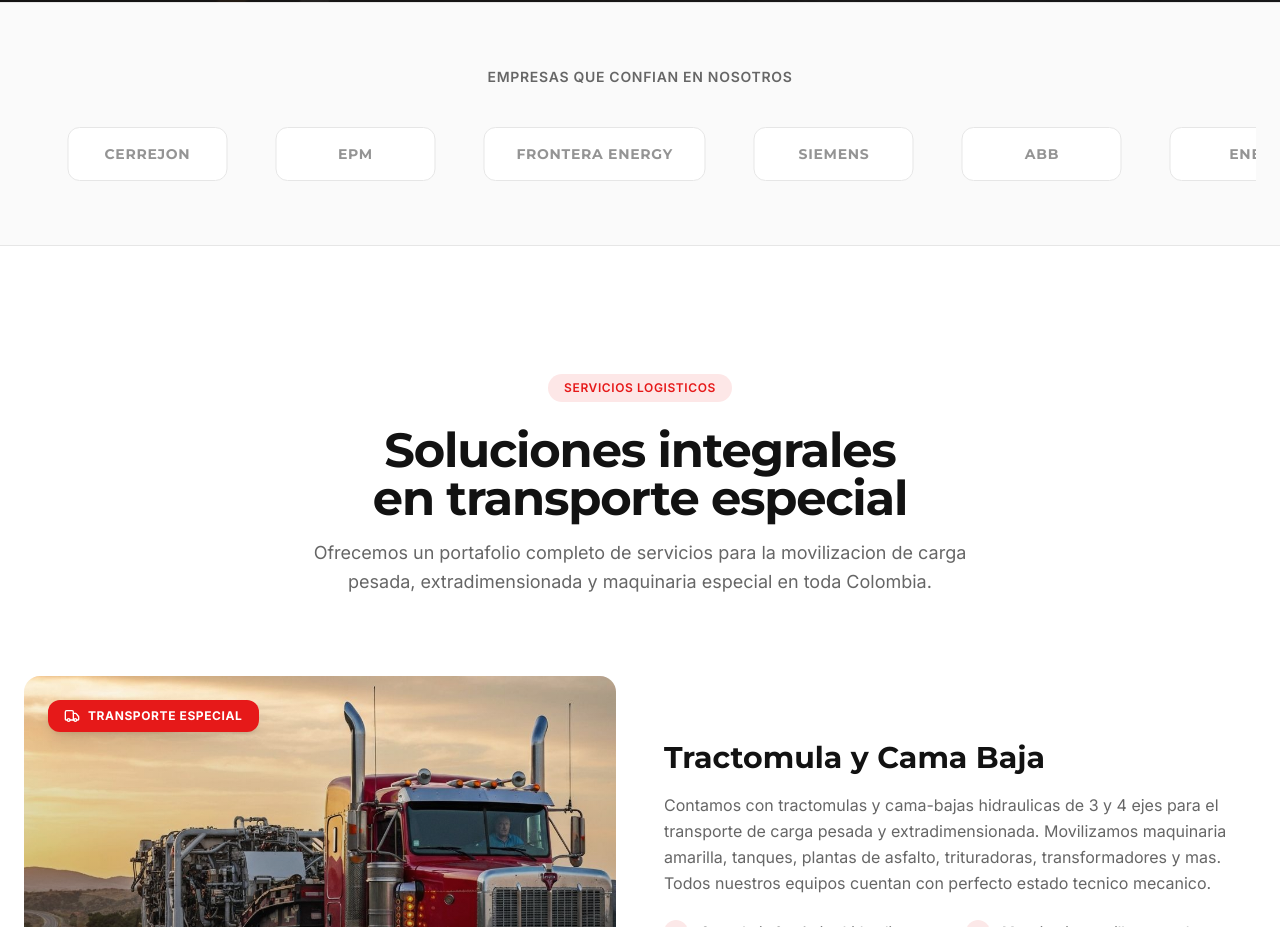
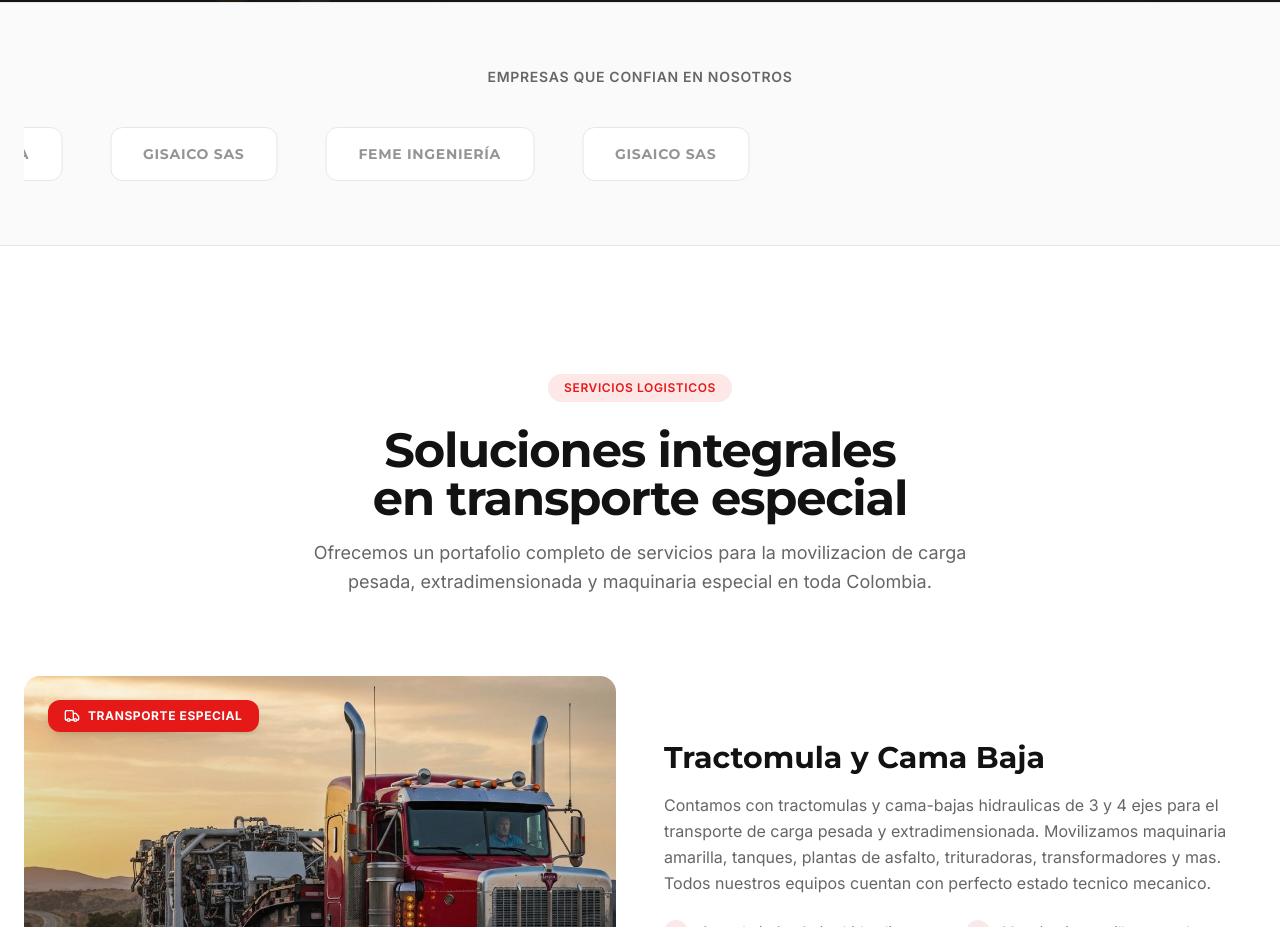
Before and after one commit to DanielHerrera29/trailco, a Next.js app: page / in a window 1280 px wide. Shown: the part 920-1847 px from the top of the page. Built offline with nearby package versions, Linux system fonts and the light colour scheme.

Commit message:
Update client list

```diff
--- a/components/clients.tsx
+++ b/components/clients.tsx
@@ -1,15 +1,8 @@
 "use client"
 
 const clients = [
-  "Drummond",
-  "Cerrejon",
-  "EPM",
-  "Frontera Energy",
-  "Siemens",
-  "ABB",
-  "ENEL",
-  "OHL",
-  "DAKO",
+  "Feme ingeniería",
+  "Gisaico sas",
 ]
 
 export function Clients() {
```
